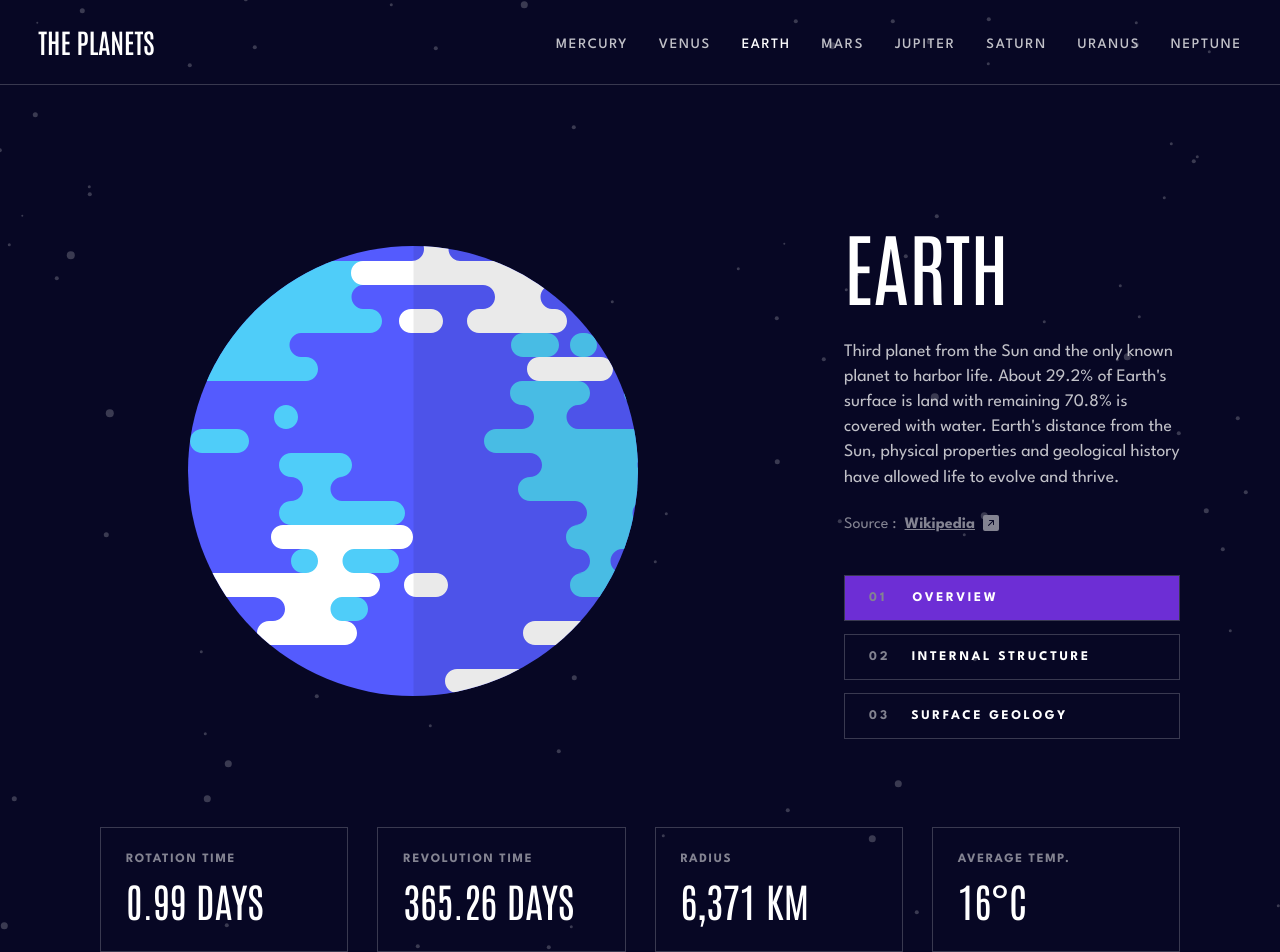
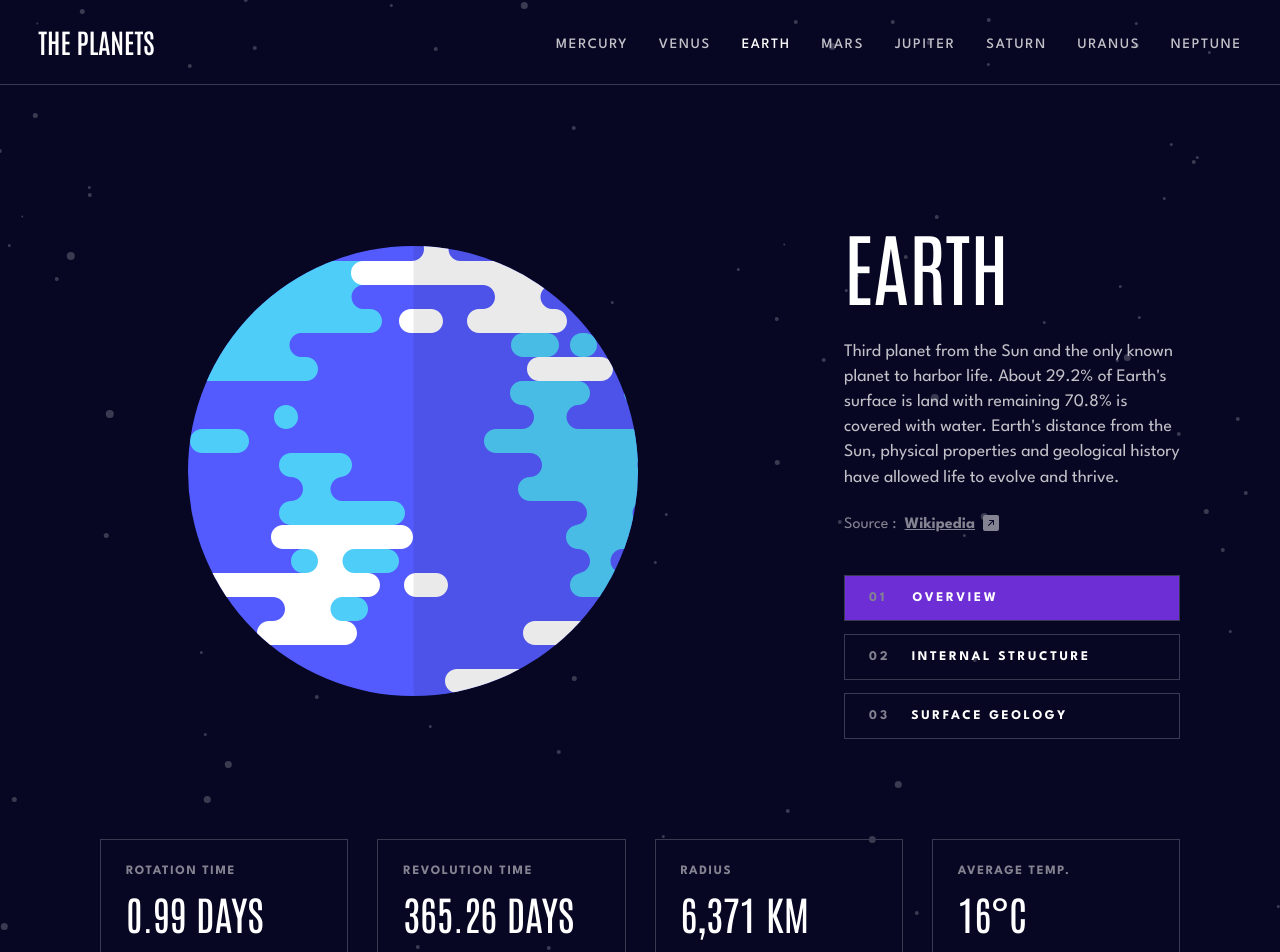
Before and after one commit to Yazdun/react-planet-facts, a React (Create React App) app: page /earth/overview in a window 1280 px wide. Shown: the top 952 px of the page. Built offline with nearby package versions, Linux system fonts and the light colour scheme.

Commit message:
design : updated

```diff
--- a/src/components/details/styles.module.css
+++ b/src/components/details/styles.module.css
@@ -5,7 +5,7 @@
   margin: auto;
   display: grid;
   gap: 0.625rem;
-  margin: 5.5rem auto 3.5rem auto;
+  margin: 6.3rem auto 3.5rem auto;
 }
 
 .item {
```
